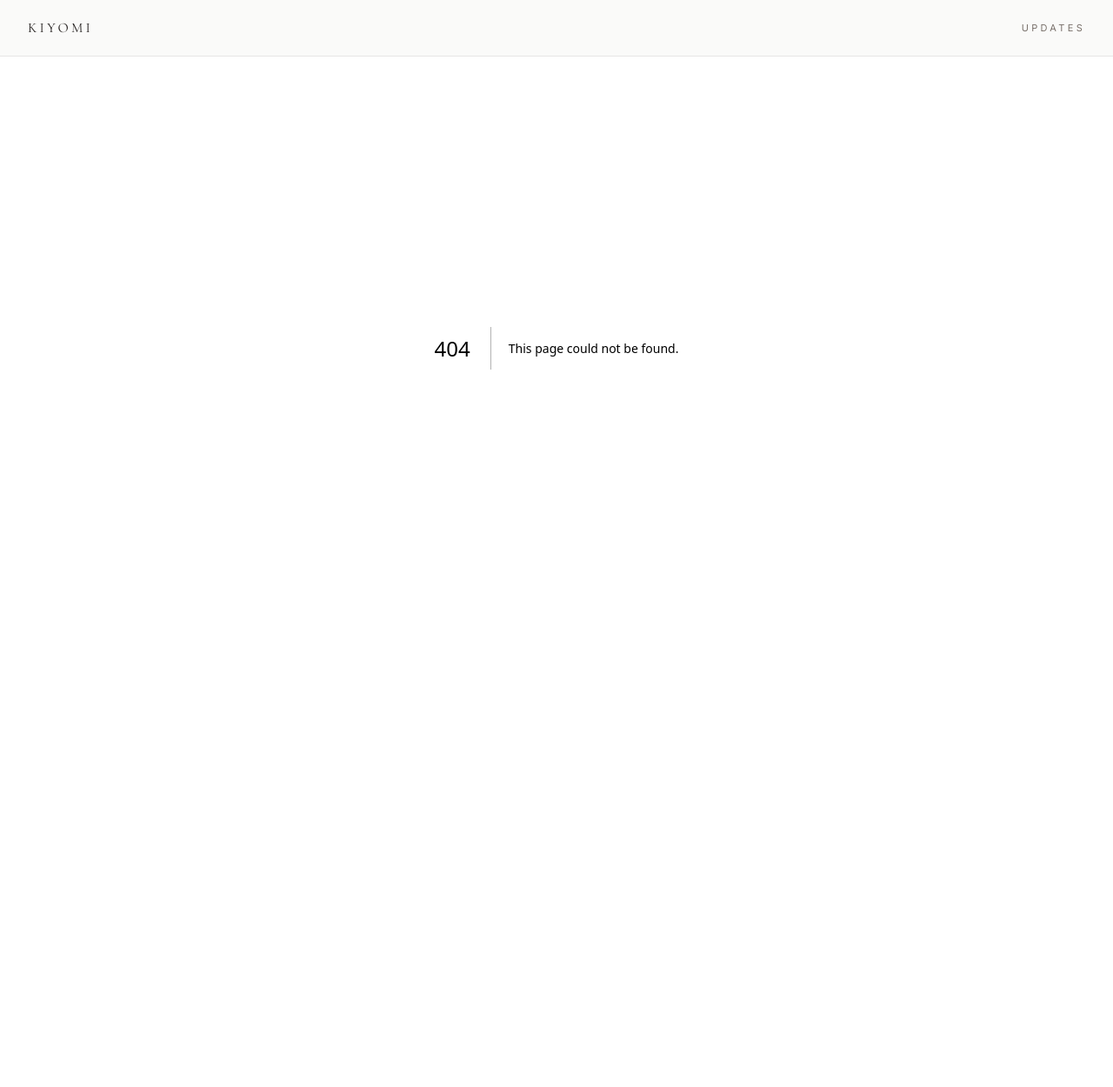
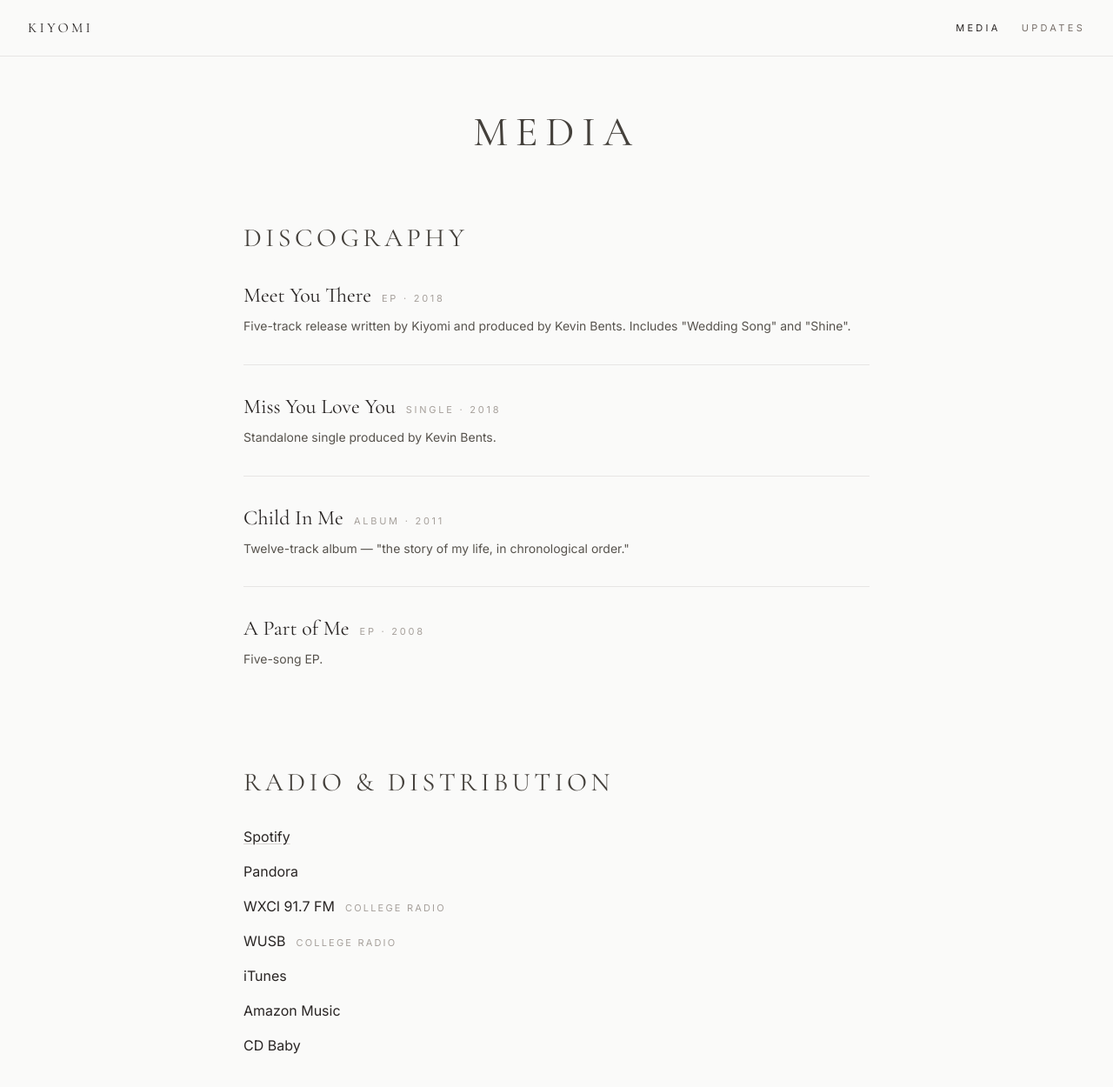
Before and after one commit to hawl3y/ki, a Next.js app: page /media in a window 1280 px wide. Before the commit this address had no page. Shown: the top 1250 px of the page at 87% size. Before the commit the page ends 800 px from the top, so only its background shows below. Built offline with nearby package versions, Linux system fonts and the light colour scheme.

Commit message:
feat: add Media page with discography, radio, interviews, and press sections

```diff
--- /dev/null
+++ b/app/media/page.tsx
@@ -0,0 +1,101 @@
+import Footer from '@/components/sections/Footer';
+import { releases, airplay, interviews, press, type MediaItem } from '@/lib/media';
+
+export const metadata = {
+  title: 'Media — Kiyomi Hawley',
+};
+
+function SectionHeading({ children }: { children: React.ReactNode }) {
+  return (
+    <h2 className="font-display text-3xl tracking-[0.15em] text-stone-700 uppercase mb-8">
+      {children}
+    </h2>
+  );
+}
+
+function ItemList({ items }: { items: MediaItem[] }) {
+  return (
+    <ul className="flex flex-col gap-4">
+      {items.map((item) => (
+        <li key={item.outlet} className="flex flex-col sm:flex-row sm:items-baseline gap-1 sm:gap-3">
+          {item.link ? (
+            <a
+              href={item.link}
+              target="_blank"
+              rel="noopener noreferrer"
+              className="text-stone-800 hover:text-stone-500 transition-colors underline underline-offset-2 decoration-stone-300"
+            >
+              {item.outlet}
+            </a>
+          ) : (
+            <span className="text-stone-800">{item.outlet}</span>
+          )}
+          {item.detail && (
+            <span className="text-[11px] tracking-[0.2em] uppercase text-stone-400">{item.detail}</span>
+          )}
+        </li>
+      ))}
+    </ul>
+  );
+}
+
+export default function MediaPage() {
+  return (
+    <main className="min-h-screen bg-stone-50">
+      <div className="max-w-3xl mx-auto px-6 pt-32 pb-24">
+        <h1 className="font-display text-5xl tracking-[0.18em] text-stone-700 uppercase mb-20 text-center">
+          Media
+        </h1>
+
+        {/* Discography */}
+        <section className="mb-20">
+          <SectionHeading>Discography</SectionHeading>
+          <div className="flex flex-col divide-y divide-stone-200">
+            {releases.map((release) => (
+              <div key={release.title} className="py-8 first:pt-0">
+                <div className="flex items-baseline gap-3 mb-2">
+                  {release.link ? (
+                    <a
+                      href={release.link}
+                      target="_blank"
+                      rel="noopener noreferrer"
+                      className="font-display text-2xl text-stone-800 hover:text-stone-500 transition-colors"
+                    >
+                      {release.title}
+                    </a>
+                  ) : (
+                    <span className="font-display text-2xl text-stone-800">{release.title}</span>
+                  )}
+                  <span className="text-[11px] tracking-[0.25em] uppercase text-stone-400">
+                    {release.type} · {release.year}
+                  </span>
+                </div>
+                <p className="text-sm text-stone-600 leading-relaxed">{release.description}</p>
+              </div>
+            ))}
+          </div>
+        </section>
+
+        {/* Radio & Distribution */}
+        <section className="mb-20">
+          <SectionHeading>Radio & Distribution</SectionHeading>
+          <ItemList items={airplay} />
+        </section>
+
+        {/* Interviews */}
+        <section className="mb-20">
+          <SectionHeading>Interviews</SectionHeading>
+          <ItemList items={interviews} />
+        </section>
+
+        {/* Press & Reviews */}
+        <section className="mb-20">
+          <SectionHeading>Press & Reviews</SectionHeading>
+          <ItemList items={press} />
+        </section>
+      </div>
+
+      <Footer />
+    </main>
+  );
+}
--- a/components/layout/Nav.tsx
+++ b/components/layout/Nav.tsx
@@ -33,16 +33,21 @@ export default function Nav() {
       >
         Kiyomi
       </Link>
+      <div className="flex items-center gap-6">
+        {(['media', 'updates'] as const).map((page) => (
           <Link
-        href="/updates"
+            key={page}
+            href={`/${page}`}
             className={`text-[11px] tracking-[0.3em] uppercase transition-colors duration-300 ${
-          path === '/updates'
+              path === `/${page}`
                 ? overHero ? 'text-stone-200' : 'text-stone-800'
                 : overHero ? 'text-stone-400 hover:text-stone-200' : 'text-stone-500 hover:text-stone-800'
             }`}
           >
-        Updates
+            {page.charAt(0).toUpperCase() + page.slice(1)}
           </Link>
+        ))}
+      </div>
     </nav>
   );
 }
--- /dev/null
+++ b/lib/media.ts
@@ -0,0 +1,61 @@
+export interface Release {
+  title: string;
+  type: 'Album' | 'EP' | 'Single';
+  year: number;
+  description: string;
+  link?: string;
+}
+
+export interface MediaItem {
+  outlet: string;
+  detail?: string;
+  link?: string;
+}
+
+export const releases: Release[] = [
+  {
+    title: 'Meet You There',
+    type: 'EP',
+    year: 2018,
+    description: 'Five-track release written by Kiyomi and produced by Kevin Bents. Includes "Wedding Song" and "Shine".',
+    link: 'https://soundcloud.com/kiyomi/03-meet-you-there',
+  },
+  {
+    title: 'Miss You Love You',
+    type: 'Single',
+    year: 2018,
+    description: 'Standalone single produced by Kevin Bents.',
+  },
+  {
+    title: 'Child In Me',
+    type: 'Album',
+    year: 2011,
+    description: 'Twelve-track album — "the story of my life, in chronological order."',
+  },
+  {
+    title: 'A Part of Me',
+    type: 'EP',
+    year: 2008,
+    description: 'Five-song EP.',
+  },
+];
+
+export const airplay: MediaItem[] = [
+  { outlet: 'Spotify', link: 'https://open.spotify.com/artist/' },
+  { outlet: 'Pandora' },
+  { outlet: 'WXCI 91.7 FM', detail: 'College radio' },
+  { outlet: 'WUSB', detail: 'College radio' },
+  { outlet: 'iTunes' },
+  { outlet: 'Amazon Music' },
+  { outlet: 'CD Baby' },
+];
+
+export const interviews: MediaItem[] = [
+  { outlet: 'The Yo Show', detail: 'Radio interview' },
+];
+
+export const press: MediaItem[] = [
+  { outlet: 'Guitar Girl Magazine' },
+  { outlet: 'Broadway World' },
+  { outlet: 'LA Music Critic' },
+];
```
Lines whose indentation alone changed are shown as unchanged.
